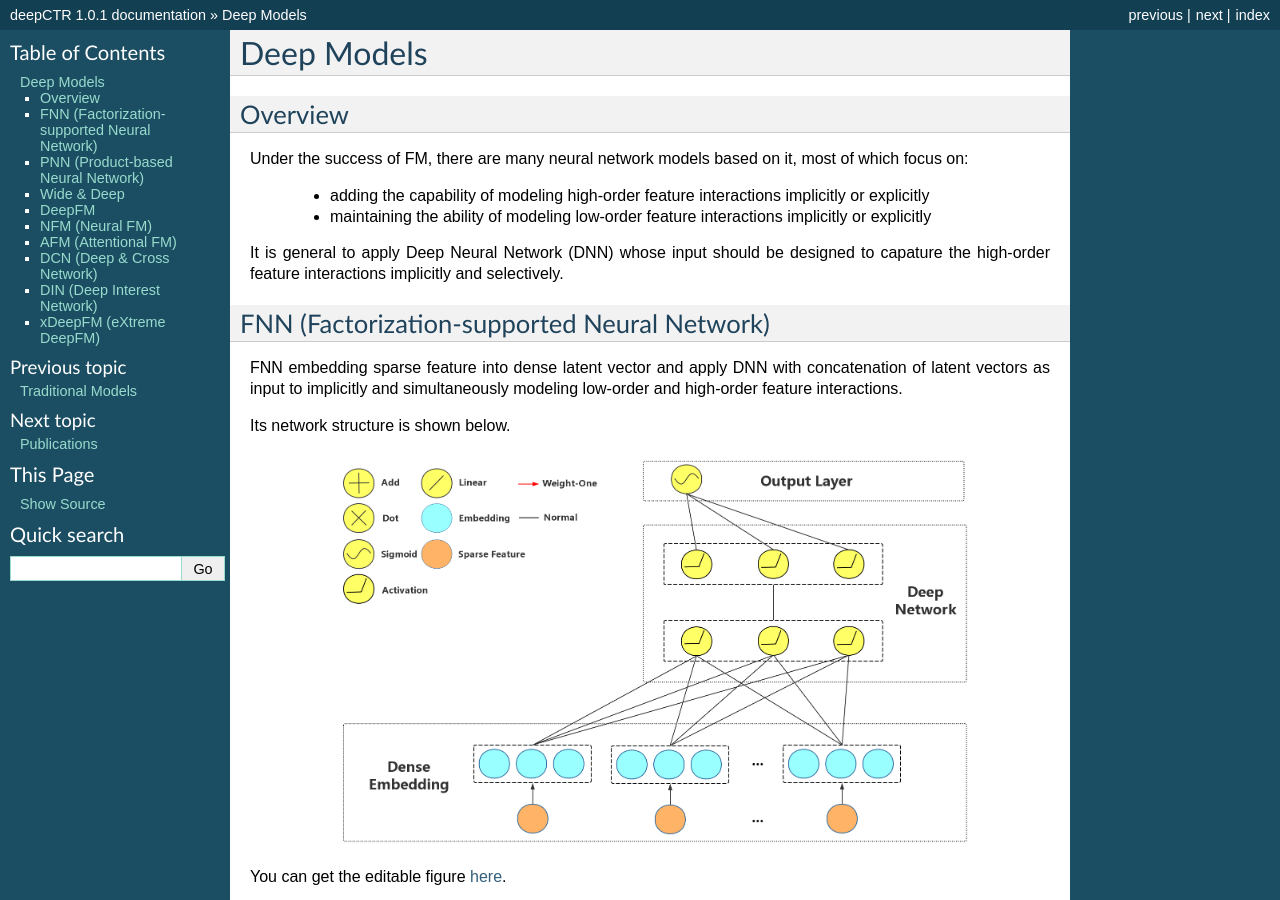
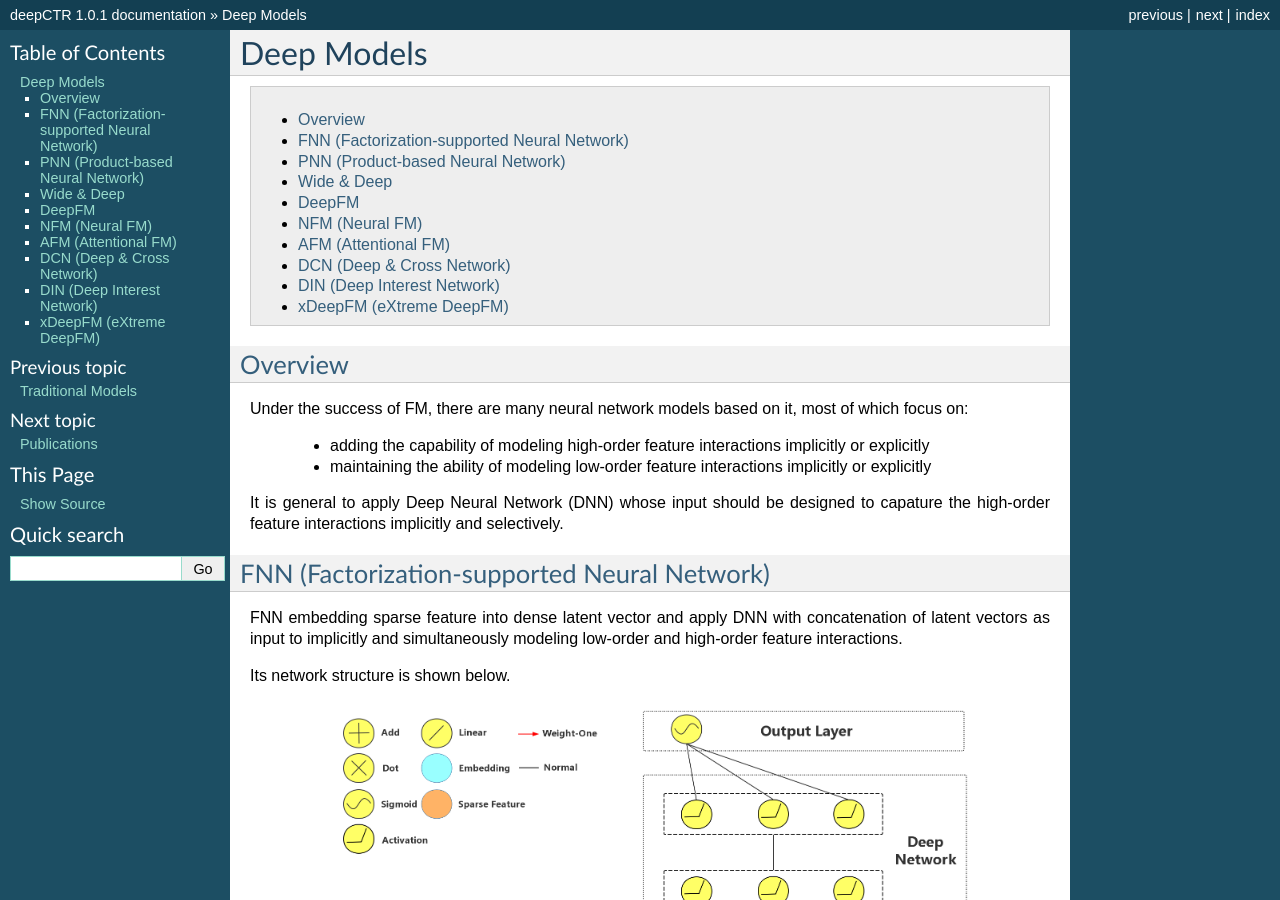
Before and after one commit to anyai/DeepCTR, a Sphinx documentation site: the page built from docs/source/models/DeepModels.rst, in a window 1280 px wide and 900 px high. Built offline with Sphinx 7.4.7, drawn with Linux system fonts in a browser that asks for light colours; part of the change alters nothing that is shown.

Commit message:
Update DeepModels.rst

```diff
--- a/docs/source/models/DeepModels.rst
+++ b/docs/source/models/DeepModels.rst
@@ -1,8 +1,14 @@
 Deep Models
-===================================
+===========
+
+.. contents::
+   :local:
+   :depth: 1
+
+
 
 Overview
--------------
+--------
 
 Under the success of FM, there are many neural network models based on it, most
 of which focus on:
@@ -17,7 +23,7 @@ to capature the high-order feature interactions implicitly and selectively.
 
 
 FNN (Factorization-supported Neural Network)
----------------------------------------------------
+--------------------------------------------
 
 FNN embedding sparse feature into dense latent vector and apply DNN with
 concatenation of latent vectors as input to implicitly and simultaneously
@@ -35,7 +41,7 @@ You can get the editable figure `here <https://www.processon.com/view/link/5b582
 
 
 PNN (Product-based Neural Network)
---------------------------------------
+----------------------------------
 
 PNN embedding sparse feature into dense latent vector and apply DNN with
 concatenation of latent vectors and inner or outer product of latent vector as
@@ -55,7 +61,7 @@ You can get the editable figure `here <https://www.processon.com/view/link/5b582
 
 
 Wide & Deep
---------------
+-----------
 
 The deep part of Wide & Deep is the same as FNN which embedding sparse feature
 into dense latent vector and apply DNN with concatenation of latent vectors as
@@ -75,7 +81,7 @@ You can get the editable figure `here <https://www.processon.com/view/link/5b583
 
 
 DeepFM
--------------
+------
 
 The deep part of DeepFM is the same as FNN which embedding sparse feature
 into dense latent vector and apply DNN with concatenation of latent vectors as
@@ -96,7 +102,7 @@ You can get the editable figure `here <https://www.processon.com/view/link/59c8d
 
 
 NFM (Neural FM)
------------------------
+---------------
 
 NFM embedding sparse feature into dense latent vector and apply DNN with
 element-wise addition of all element-wise product of each two latent vectors as
@@ -121,7 +127,7 @@ You can get the editable figure `here <https://www.processon.com/view/link/5b57f
 
 
 AFM (Attentional FM)
-------------------------
+--------------------
 
 NFM embedding sparse feature into dense latent vector and apply DNN with
 element-wise addition of all element-wise product of each two latent vectors
@@ -149,7 +155,7 @@ You can get the editable figure `here <https://www.processon.com/view/link/5b581
 
 
 DCN (Deep & Cross Network)
----------------------------------
+--------------------------
 
 The deep part of DCN is the same as FNN which embedding sparse feature
 into dense latent vector and apply DNN with concatenation of latent vectors as
@@ -176,7 +182,7 @@ Its network structure is shown below.
 
 
 DIN (Deep Interest Network)
-----------------------------
+---------------------------
 
 DIN is just a simple DNN taking concatenation of latent vectors as input to
 implicitly and simultaneously modeling low-order and high-order feature
@@ -207,7 +213,7 @@ element-wise product as input.
 
 
 xDeepFM (eXtreme DeepFM)
-----------------------------------
+------------------------
 
 As mentioned in DCN, it can expcilitly model both low-order and high-order
 element-level feature interactions. Inspired by this, xDeepFM is trying to
```
